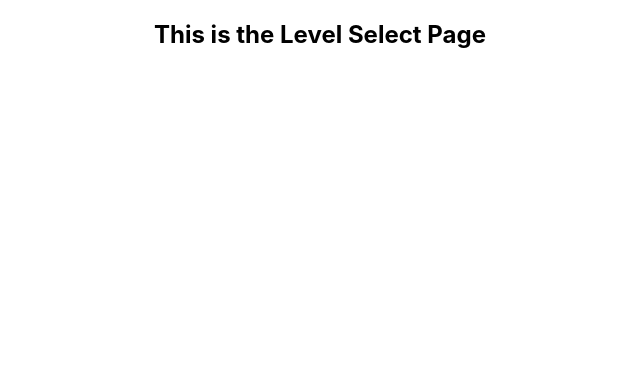
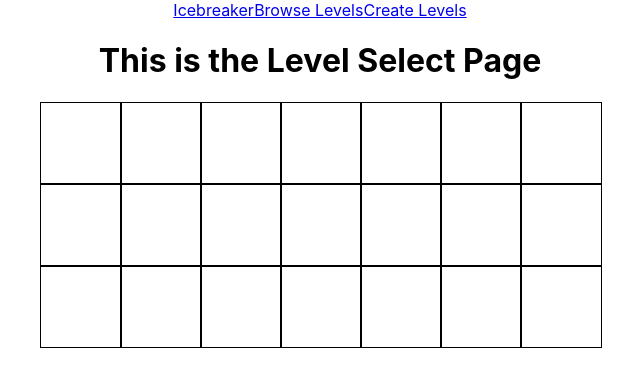
Before and after one commit to Benjamin-Kuzava/icebreaker, a React (Create React App) app in the folder client/: page /select in a window 1280 px wide. Shown: the top 386 px of the page, without its empty margins (320-960 px from the left). Built offline with nearby package versions, Linux system fonts and the light colour scheme; no server answers.

Commit message:
Added grid generation and widened component hierarchy

```diff
--- a/client/public/index.html
+++ b/client/public/index.html
@@ -24,7 +24,7 @@
       work correctly both with client-side routing and a non-root public URL.
       Learn how to configure a non-root public URL by running `npm run build`.
     -->
-    <title>React App</title>
+    <title>IceBreaker</title>
   </head>
   <body>
     <noscript>You need to enable JavaScript to run this app.</noscript>
--- a/client/src/App.js
+++ b/client/src/App.js
@@ -2,9 +2,11 @@ import axios from 'axios';
 import { useEffect, useState } from 'react';
 import { Route } from 'react-router-dom';
 import './App.css';
+import Header from './components/Header/Header.jsx'
+import Grid from './components/Grid/Grid.jsx'
 import { baseURL, config } from './services';
 
-function App() {
+const App = () => {
   const [levels, setLevels] = useState([])
 
   useEffect(() => {
@@ -18,15 +20,17 @@ function App() {
 
   return (
     <div className="App">
+      <Header />
       <Route exact path='/'>
         <h1>This is the Home Page</h1>
       </Route>
       <Route path='/new'>
-        <h2>This is the Level Create Page</h2>
+        <h1>This is the Level Create Page</h1>
       </Route>
       <Route path='/select'>
-        <h2>This is the Level Select Page</h2>
+        <h1>This is the Level Select Page</h1>
       </Route>
+      <Grid />
     </div>
   );
 }
--- /dev/null
+++ b/client/src/components/Grid/Grid.jsx
@@ -0,0 +1,41 @@
+import { useState } from 'react';
+import './Grid.css'
+
+const numRows = 3;
+const numCols = 7;
+
+const generateEmptyGrid = () => {
+    const rows = [];
+    for (let i = 0; i < numRows; i++) {
+     rows.push(Array.from(Array(numCols), () => 0));
+    }
+
+    console.log(rows);
+    return rows;
+}
+
+const Grid = (props) => {
+    const [grid, setGrid] = useState(() => generateEmptyGrid());
+
+    return (
+        < div style={{
+            display: 'grid',
+            gridTemplateColumns: `repeat(${numCols}, 5em)`,
+            width: '50vw',
+            margin: '0 auto',
+            justifyContent: 'center',
+        }}>
+            {grid.map((rows, i) =>
+            rows.map((col, k) => <div
+            key={`${i}${k}`}
+            style={{
+                width: '5em',
+                height: '5em',
+                backgroundColor: grid[i][k] ? 'blue' : undefined,
+                border: 'solid 1px black'
+            }}/>))}
+        </div>
+    )
+}
+
+export default Grid;
--- /dev/null
+++ b/client/src/components/Header/Header.jsx
@@ -0,0 +1,11 @@
+import Nav from '../Nav/Nav.jsx'
+
+const Header = (props) => {
+    return (
+        <header>
+            <Nav />
+        </header>
+    )
+}
+
+export default Header;
--- /dev/null
+++ b/client/src/components/Nav/Nav.css
@@ -0,0 +1,3 @@
+nav {
+
+}
--- /dev/null
+++ b/client/src/components/Nav/Nav.jsx
@@ -0,0 +1,13 @@
+import { Link } from 'react-router-dom';
+
+const Nav = (props) => {
+    return (
+        <nav>
+            <Link to='/'>Icebreaker</Link>
+            <Link to='/select'>Browse Levels</Link>
+            <Link to='/new'>Create Levels</Link>
+        </nav>
+    )
+}
+
+export default Nav;
```
Also changed, not shown: client/src/components/Grid/Grid.css (added), 1 other file (tests, documents, lock files or other folders).
